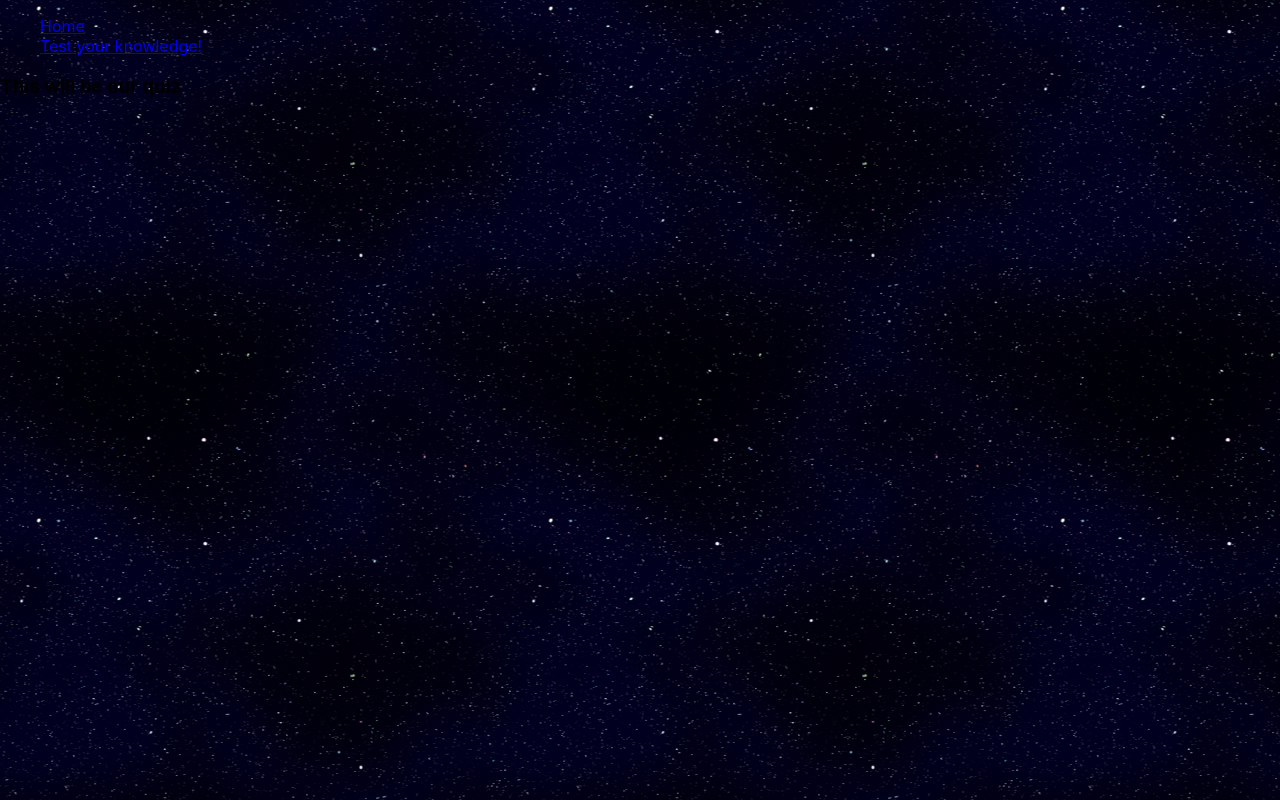
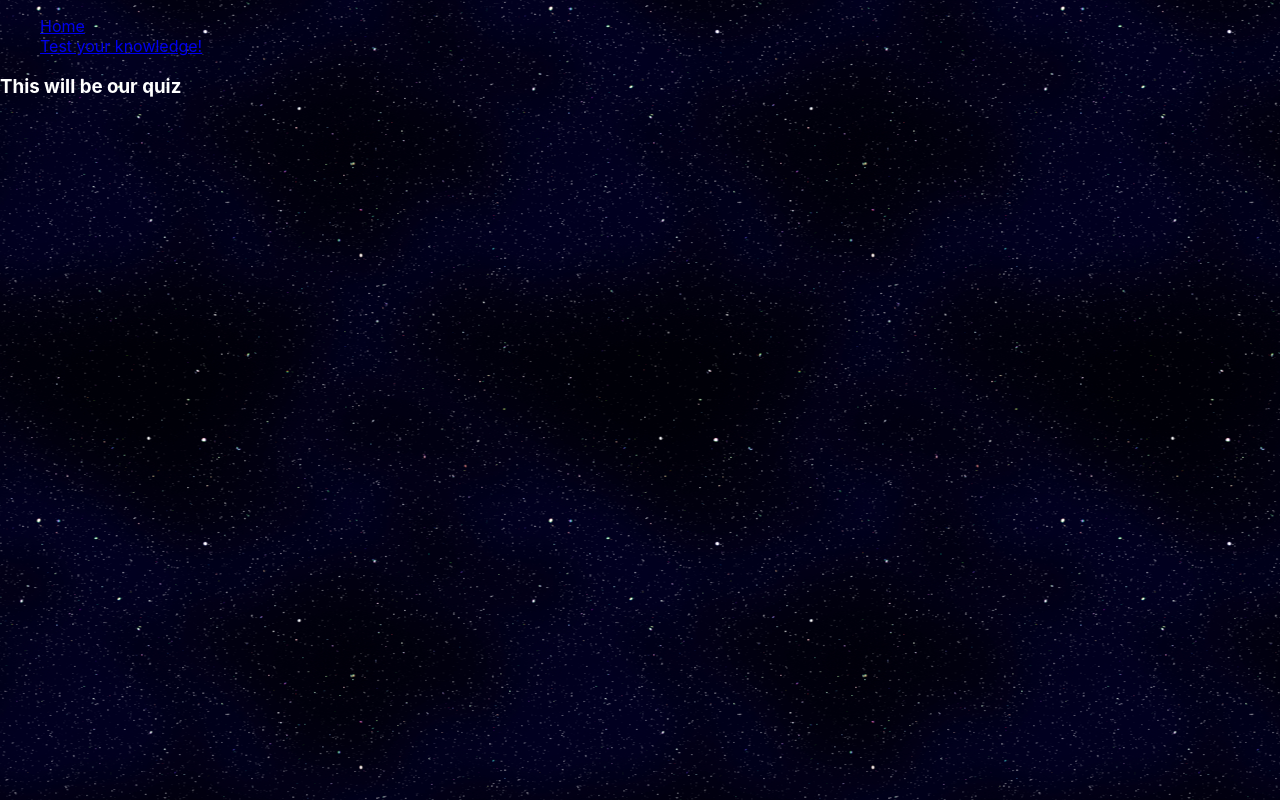
Before and after one commit to jcogan97/planet_edu_project, a React (Create React App) app in the folder client/: page /quiz in a window 1280 px wide. Built offline with nearby package versions, Linux system fonts and the light colour scheme.

Commit message:
White text on da quiz

```diff
--- /dev/null
+++ b/client/src/components/Quiz.css
@@ -0,0 +1,3 @@
+#text-is-evil {
+    color: white
+}
--- a/client/src/components/Quiz.js
+++ b/client/src/components/Quiz.js
@@ -1,6 +1,8 @@
+import './Quiz.css';
+
 const Quiz = () => {
     return(
-        <h3>This will be our quiz</h3>
+        <h3 id="text-is-evil">This will be our quiz</h3>
     );
 }
 
```
